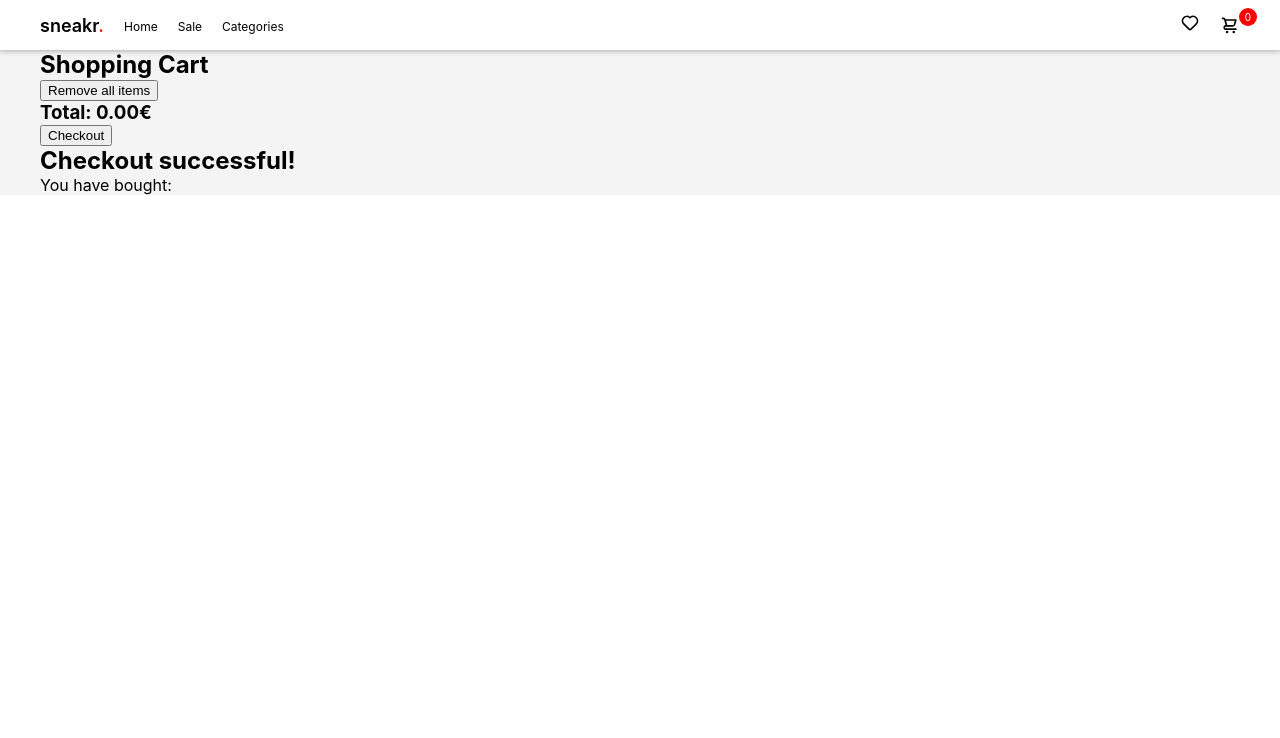
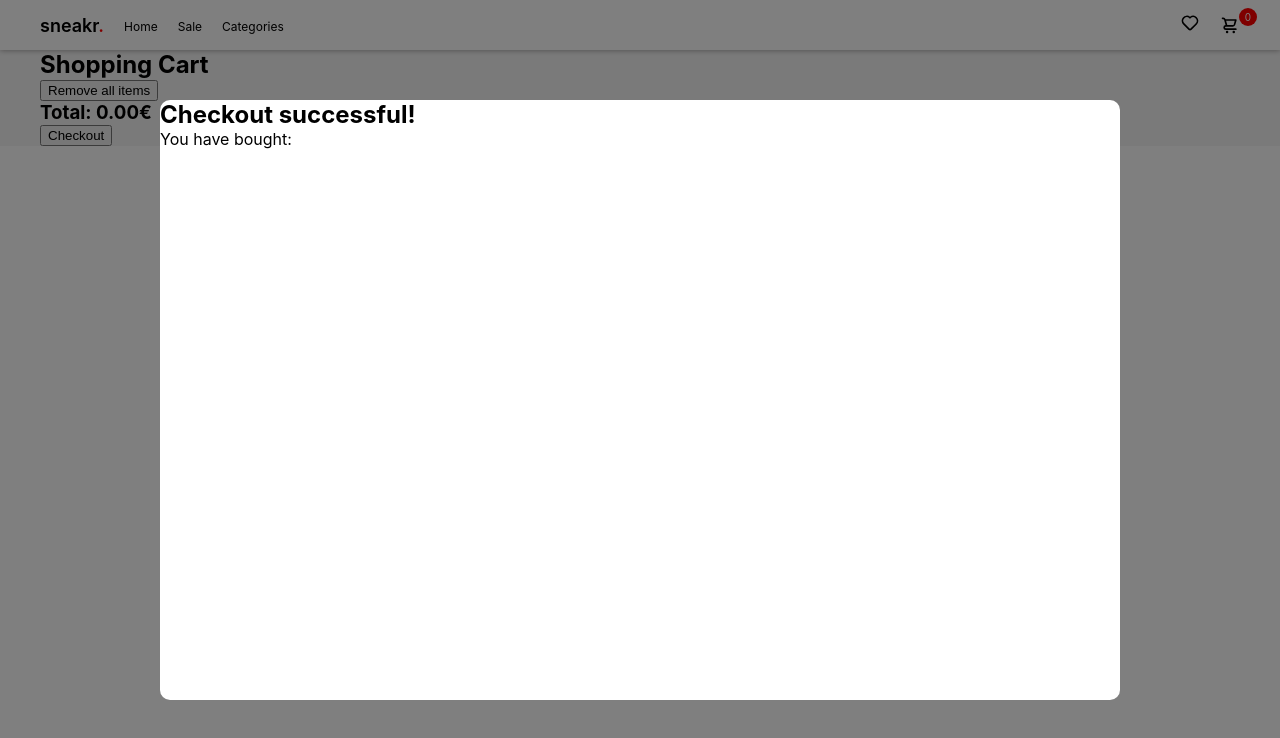
Before and after one commit to chrisalxlng/sneakr., a React (Create React App) app: page /cart in a window 1280 px wide. Both pictures are taken after a click on the button "Checkout". Shown: the top 738 px of the page. Built offline with nearby package versions, Linux system fonts and the light colour scheme.

Commit message:
styled popups

```diff
--- a/public/index.html
+++ b/public/index.html
@@ -29,15 +29,6 @@
     <body>
         <noscript>You need to enable JavaScript to run this app.</noscript>
         <div id="root"></div>
-    <!--
-      This HTML file is a template.
-      If you open it directly in the browser, you will see an empty page.
-
-      You can add webfonts, meta tags, or analytics to this file.
-      The build step will place the bundled scripts into the <body> tag.
-
-      To begin the development, run `npm start` or `yarn start`.
-      To create a production bundle, use `npm run build` or `yarn build`.
-    -->
+        <div id="portal"></div>
     </body>
 </html>
--- a/src/App.js
+++ b/src/App.js
@@ -329,9 +329,12 @@ class App extends Component {
         });
     };
 
-    handleTogglePopup = (product) => {
+    handleTogglePopup = (product = null) => {
         this.setState({
-            popupOnBuyProduct: { showPopup: true, product: product },
+            popupOnBuyProduct: {
+                showPopup: !this.state.popupOnBuyProduct.showPopup,
+                product: product,
+            },
         });
     };
 
--- a/src/components/OnBuyPopup.jsx
+++ b/src/components/OnBuyPopup.jsx
@@ -1,12 +1,43 @@
 import React from "react";
+import ReactDom from "react-dom";
+import styled from "styled-components";
 import BuyProductInterface from "./BuyProductInterface";
 
+const PopupBackground = styled.div`
+    position: fixed;
+    z-index: 999;
+    top: 0;
+    right: 0;
+    bottom: 0;
+    left: 0;
+    background-color: rgba(0, 0, 0, 0.5);
+`;
+
+const Popup = styled.div`
+    position: fixed;
+    z-index: 1000;
+    top: 50%;
+    left: 50%;
+    transform: translate(-50%, -50%);
+    background-color: white;
+    overflow: scroll;
+    border-radius: 10px;
+    width: 75vw;
+    height: 75vh;
+`;
+
 function OnBuyPopup(props) {
-    const { product, currency, onFavorite, onIncrementProduct } = props;
+    const {
+        product,
+        currency,
+        onFavorite,
+        onIncrementProduct,
+        onTogglePopup,
+    } = props;
 
-    return (
-        <div className="popup-bg">
-            <div className="popup">
+    return ReactDom.createPortal(
+        <PopupBackground onClick={onTogglePopup}>
+            <Popup onClick={(event) => event.stopPropagation()}>
                 <BuyProductInterface
                     product={product}
                     image={product["image-small"]}
@@ -14,8 +45,9 @@ function OnBuyPopup(props) {
                     onFavorite={onFavorite}
                     onIncrementProduct={onIncrementProduct}
                 />
-            </div>
-        </div>
+            </Popup>
+        </PopupBackground>,
+        document.getElementById("portal")
     );
 }
 
--- a/src/components/OnCheckoutPopup.jsx
+++ b/src/components/OnCheckoutPopup.jsx
@@ -1,11 +1,43 @@
 import React from "react";
+import ReactDom from "react-dom";
+import styled from "styled-components";
+
+const PopupBackground = styled.div`
+    position: fixed;
+    z-index: 999;
+    top: 0;
+    right: 0;
+    bottom: 0;
+    left: 0;
+    background-color: rgba(0, 0, 0, 0.5);
+`;
+
+const Popup = styled.div`
+    position: fixed;
+    z-index: 1000;
+    top: 50%;
+    left: 50%;
+    transform: translate(-50%, -50%);
+    background-color: white;
+    overflow: scroll;
+    border-radius: 10px;
+    width: 75vw;
+    height: 75vh;
+`;
 
 function OnCheckoutPopup(props) {
-    const { products, cart } = props;
+    const { products, cart, showPopup, onTogglePopup } = props;
 
-    return (
-        <div className="popup-bg">
-            <div className="popup">
+    // Prevent scrolling of app if popup is open
+    if (showPopup) {
+        document.body.style.overflow = "hidden";
+    } else {
+        document.body.style.overflow = "unset";
+    }
+
+    return ReactDom.createPortal(
+        <PopupBackground onClick={onTogglePopup}>
+            <Popup onClick={(event) => event.stopPropagation()}>
                 <h2>Checkout successful!</h2>
                 <p>You have bought:</p>
                 <ul>
@@ -18,8 +50,9 @@ function OnCheckoutPopup(props) {
                         );
                     })}
                 </ul>
-            </div>
-        </div>
+            </Popup>
+        </PopupBackground>,
+        document.getElementById("portal")
     );
 }
 
--- a/src/components/ProductsOverview.jsx
+++ b/src/components/ProductsOverview.jsx
@@ -18,6 +18,13 @@ function ProductsOverview(props) {
         onSliderChange,
         onTogglePopup,
     } = props;
+
+    // Prevent scrolling of app if popup is open
+    if (popupOnBuyProduct.showPopup) {
+        document.body.style.overflow = "hidden";
+    } else {
+        document.body.style.overflow = "unset";
+    }
 
     return (
         <div>
@@ -41,6 +48,7 @@ function ProductsOverview(props) {
                     currency={currency}
                     onFavorite={onFavorite}
                     onIncrementProduct={onIncrementProduct}
+                    onTogglePopup={onTogglePopup}
                 />
             ) : null}
         </div>
--- a/src/components/ShoppingCart.jsx
+++ b/src/components/ShoppingCart.jsx
@@ -76,6 +76,8 @@ class ShoppingCart extends Component {
                                 .includes(product.id)
                         )}
                         cart={cart}
+                        showPopup={showPopup}
+                        onTogglePopup={this.handleTogglePopup}
                     />
                 ) : null}
             </div>
```
Lines whose indentation alone changed are shown as unchanged.
